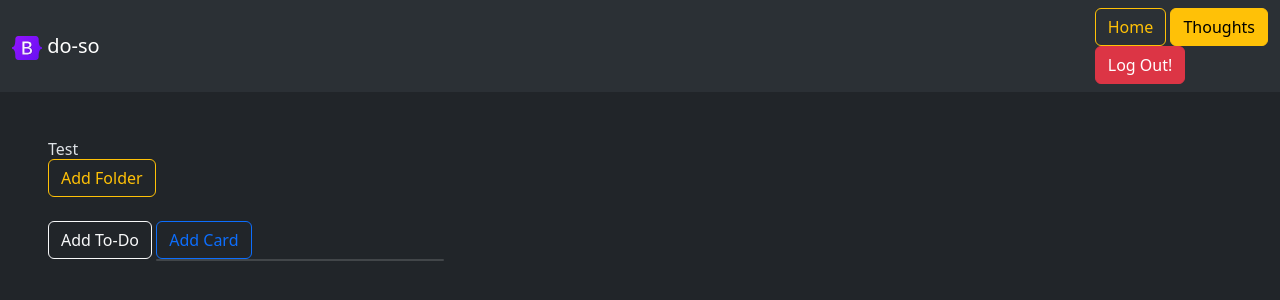
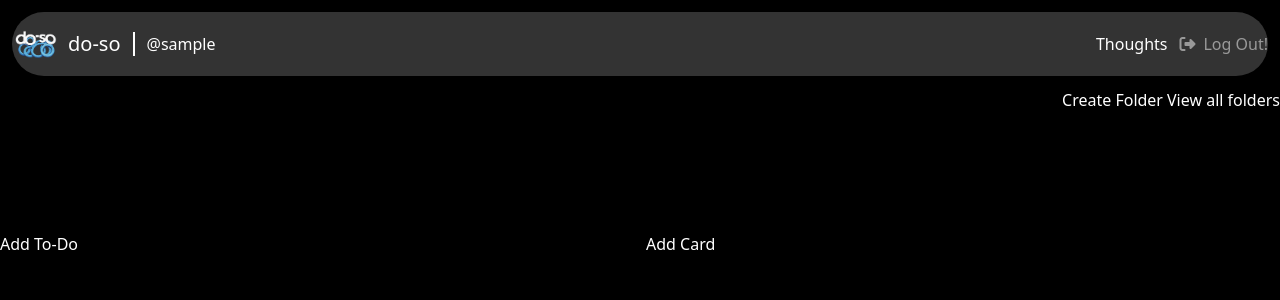
Before and after one commit to theyashkhokhani/do-do, a Django app: page /thoughts/ in a window 1280 px wide. Shown: the top 300 px of the page. Run offline with Django 5.2, Linux system fonts and the light colour scheme; the visitor is signed in with stand-in values (Sample User, id 1); data comes from the database, SQL or seed files in the repository; data that the repository does not hold is empty; parts of the project's set-up code (start-up, migrations or seed data) failed here and were passed over; some libraries are stand-ins or nearby versions.

Commit message:
moved home page and major componenets to tailwind

```diff
--- a/source-codes/dodo/templates/layout.html
+++ b/source-codes/dodo/templates/layout.html
@@ -8,7 +8,9 @@
 
     {% tailwind_css %}
 
-    <link href="https://cdn.jsdelivr.net/npm/bootstrap@5.3.6/dist/css/bootstrap.min.css" rel="stylesheet" integrity="sha384-4Q6Gf2aSP4eDXB8Miphtr37CMZZQ5oXLH2yaXMJ2w8e2ZtHTl7GptT4jmndRuHDT" crossorigin="anonymous">
+    <link rel="stylesheet" href="https://cdnjs.cloudflare.com/ajax/libs/font-awesome/6.7.2/css/all.min.css">
+
+    {% comment %} <link href="https://cdn.jsdelivr.net/npm/bootstrap@5.3.6/dist/css/bootstrap.min.css" rel="stylesheet" integrity="sha384-4Q6Gf2aSP4eDXB8Miphtr37CMZZQ5oXLH2yaXMJ2w8e2ZtHTl7GptT4jmndRuHDT" crossorigin="anonymous"> {% endcomment %}
 
     <title>
         {% block page_title %}
@@ -16,28 +18,34 @@
         {% endblock %}
     </title>
 </head>
-<body>
-    <nav class="navbar bg-body-tertiary">
-        <div class="container-fluid">
-            <a class="navbar-brand" href="#">
-            <img src="{% static "/images/bs-logo.svg" %}" alt="Logo" width="30" height="24" class="d-inline-block align-text-center">
-            do-so
+<body class="bg-black text-white font-display">
+    <nav class="flex bg-white/20 justify-between items-center centerScales  m-3 py-2 rounded-full">
+        <div class="flex items-center gap-3">
+            <a class="flex gap-2 items-center" href="../">
+                <img src="{% static "/images/logo.png" %}" alt="Logo" class="max-w-12 max-h-12 object-cover">
+                <span class="text-xl text-white font-medium">do-so</span>
             </a>
-            <div>
-                {% if user.is_authenticated  %}
-                    <a href="../" class="btn btn-outline-warning">Home</a>
-                    <a href="/thoughts/" class="btn btn-warning">Thoughts</a>
-                    <form action="{% url 'logout' %}" method="POST">
-                        {% csrf_token %}
-                        <button type="submit" class="btn btn-danger">Log Out!</button>
-                    </form>
-                {% else %}
-                    <a href="/accounts/login" class="btn btn-outline-light">Login</a>
-                    <a href="/accounts/register" class="btn btn-light">Register</a>
-                {% endif %}
-            </div>
+            {% if user.is_authenticated %}
+                <div class="h-6 border-l-2 border-white"></div>
+                <span class="font-light cursor-pointer">@{{user.username}}</span>
+            {% endif %}
+        </div>
+        <div class="hidden sm:flex sm:gap-3 sm:items-center">
+            {% if user.is_authenticated  %}
+                {% comment %} <a href="../" class="text-white font-light hover:font-medium">Home</a> {% endcomment %}
+                <a href="/thoughts/" class="text-white font-light hover:font-medium">Thoughts</a>
+                <form action="{% url 'logout' %}" method="POST" class="flex items-center gap-2 text-white/50 font-light hover:text-white/100">
+                    {% csrf_token %}
+                    <i class="fa-solid fa-right-from-bracket"></i>
+                    <button type="submit" class="">Log Out!</button>
+                </form>
+            {% else %}
+                <a href="/accounts/login" class="text-white font-light hover:font-medium">Login</a>
+                <a href="/accounts/register" class="text-white font-light hover:font-medium">Register</a>
+            {% endif %}
         </div>
     </nav>
+
     {% block content %}
 
     {% endblock %}
--- a/source-codes/dodo/thoughts/templates/thoughts/index.html
+++ b/source-codes/dodo/thoughts/templates/thoughts/index.html
@@ -6,52 +6,91 @@
 {% endblock %}
 
 {% block content %}
-<div class="m-5">
-    <h5>Test</h5>
+<main class="centerScales">
+    {% comment %} <h5>Test</h5> {% endcomment %}
 
-    {% comment %} This are folders! {% endcomment %}
-    <a href="{% url 'folderform' %}" class="btn btn-outline-warning">Add Folder</a>
-    <ul class="list-group list-group-horizontal">
+    {% comment %} Folders starts here {% endcomment %}
+    <div class="flex flex-col gap-2 mb-3">
+        <div class="flex gap-1 items-center h-fit justify-end">
+            <div class="primaryButton">
+                <a href="{% url 'folderform' %}" class="">Create Folder</a>
+            </div>
+            {% comment %} <div class="h-6 border-l-2 border-border-white-1"></div> {% endcomment %}
+            <div class="secondaryButton">
+                <a href="{% url 'folderform' %}" >View all folders</a>
+            </div>
+        </div>
+
+        <ul class="flex gap-3 overflow-x-auto h-[100px] items-center">
             {% for folder in folders %}
-            <div class="m-4">
+                <li class="flex flex-col w-full rounded-lg gap-1 hover:bg-bg-black-1 px-3 py-2 group transition duration-700 h-full">
                         <a href="{% url 'folder' folder.id %}">
-                    <li class="list-group-item list-group-item-horizontal align-content-center">
-                        <img src="{% static "/images/folder_icon.png" %}" class="card-img-top float-start" alt="..." style="width:100px">
-                        {{folder.name}}
+                            <div class="flex items-center gap-3">
+                                <i class="fa-solid fa-folder-closed text-5xl text-text-blue-1"></i>
+                                <span class="font-semibold">{{folder.name}}</span>
+                            </div>
+                        </a>
+
+                    <div class="flex items-center gap-1 justify-end lg:hidden group-hover:flex transition duration-700">
+                        <div class="actionButton">
+                            <a href="{% url 'editfolderform' folder.id %}">Edit</a>
+                        </div>
+                        <div class="actionButton text-red-500 bg-red-500/20 hover:bg-red-500/10">
+                            <a href="{% url 'deletefolderform' folder.id %}">Delete</a>
+                        </div>
+                    </div>
                 </li>
-                </a>
-                <a href="{% url 'editfolderform' folder.id %}" class="btn btn-outline-warning">Edit</a>
-                <a href="{% url 'deletefolderform' folder.id %}" class="btn btn-outline-danger">Delete</a>
-            </div>
             {% endfor %}
         </ul>
+    </div>
+    {% comment %} Folder ends here {% endcomment %}
 
     {% comment %} This are todos! {% endcomment %}
-    <a href="{% url 'todoform' homeFolder.id  %}" class="btn btn-outline-light">Add To-Do</a>
-    <div class="d-inline-block mt-4">
-        <ul class="list-group float-start pe-3">
+    {% comment %} <div class="-mx-12 hover:bg-bg-blue-1/5 bg-bg-blue-1/10  rounded-t-2xl pt-5"> {% endcomment %}
+        <div class="flex flex-col lg:flex-row gap-3">
+            <div class="flex flex-col gap-2 lg:w-1/2">
+                <a href="{% url 'todoform' homeFolder.id %}" class="primaryButton">Add To-Do</a>
+
+                {% comment %} <div class="flex flex-col max-h-[420px] overflow-auto"> {% endcomment %}
+                    <ul class="flex flex-col max-h-[420px] overflow-auto gap-1">
                         {% for todo in homeTodos %}
-            <li class="list-group-item">
-                        {{todo.tag}} - {{todo.description}}
-                        <a href="{% url 'edittodoform' todo.id  %}" class="btn btn-outline-light">Edit</a>
-                        <a href="{% url 'deletetodoform' todo.id %}" class="btn btn-outline-success">Done</a>
+                        <li class="flex justify-between overflow-hidden">
+                            <div class="flex items-center gap-3">
+                                <span class="px-2 py-0.5 bg-bg-blue-1/90 rounded-md font-medium text-sm">{{todo.tag}}</span>
+                                <p class="text-sm">
+                                    {{todo.description}}
+                                </p>
+                            </div>
+                            <div>
+                                <a href="{% url 'edittodoform' todo.id  %}" class="actionButton">Edit</a>
+                                <a href="{% url 'deletetodoform' todo.id %}" class="actionButton text-green-500 bg-green-500/20 hover:bg-green-500/10">Done</a>
+                            </div>
                         </li>
-                </a>
                         {% endfor %}
                     </ul>
+                {% comment %} </div> {% endcomment %}
+            </div>
 
-        <a href="{% url 'cardform' homeFolder.id  %}" class='btn btn-outline-primary'>Add Card</a>
-        <div class="card " style="width: 18rem;">
+            <div class="flex flex-col gap-2 lg:w-1/2">
+                <a href="{% url 'cardform' homeFolder.id  %}" class="primaryButton">Add Card</a>
+                <div class="flex flex-col w-full gap-3 max-h-[420px] overflow-auto lg:grid lg:grid-cols-2">
                     {% for card in homeCards %}
-                <a href="{% url 'editcardform' card.id %}" class="card-link">
-                    <div class="card-body">
-                        <h5 class="card-title">{{card.title}}</h5>
-                        <p class="card-text">{{card.description}}</p>
-                        <a href="{% url 'deletecardform' card.id %}" class="btn btn-outline-danger">Remove</a>
+                    <div class="flex flex-col border-2 border-border-black-3 hover:bg-bg-black-1 rounded-3xl group py-4 px-4 gap-4">
+                        <div class="flex flex-col items-start">
+                            <div class="flex gap-5 justify-between">
+                                <h3 class="text-xl font-bold">{{card.title}}</h3>
                             </div>
-                </a>
+                            <p class="text-sm">{{card.description}}</p>
+                        </div>
+                        <div class="flex w-full gap-2">
+                            <a href="{% url 'editcardform' card.id %}" class="actionButton lg:hidden group-hover:block w-1/2 text-center">Edit</a>
+                            <a href="{% url 'deletecardform' card.id %}" class="actionButton lg:hidden group-hover:block w-1/2 text-center text-red-500 bg-red-500/20 hover:bg-red-500/10">Delete</a>
+                        </div>
+                    </div>
                     {% endfor %}
                 </div>
             </div>
         </div>
+    {% comment %} </div> {% endcomment %}
+</main>
 {% endblock %}
```
Also changed, not shown: source-codes/dodo/theme/static_src/src/styles.css (+40 -0 lines), source-codes/dodo/thoughts/templates/thoughts/folder.html (+24 -16 lines), conceptual flow/initial flow.png, source-codes/dodo/static/images/logo.png (added), source-codes/dodo/static/images/logo_original.jpg (added). Lines whose indentation alone changed are shown as unchanged.
